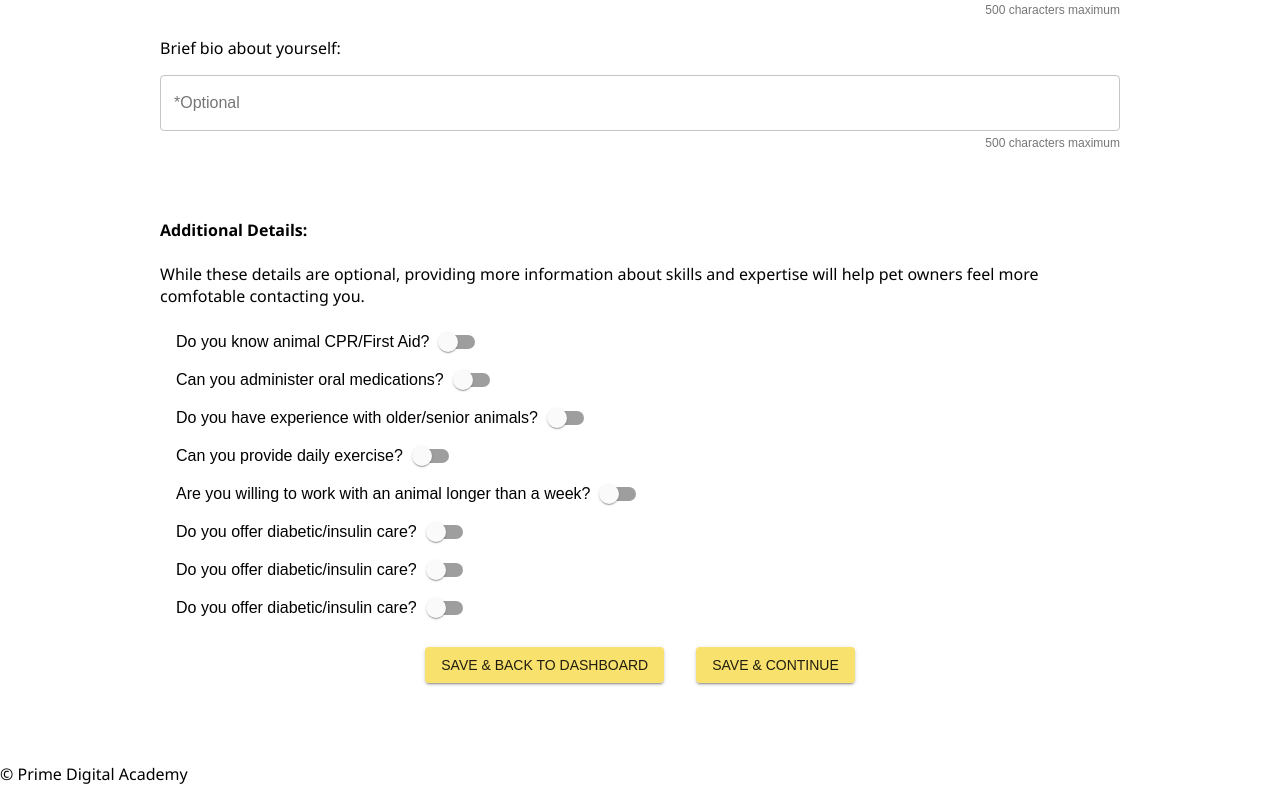
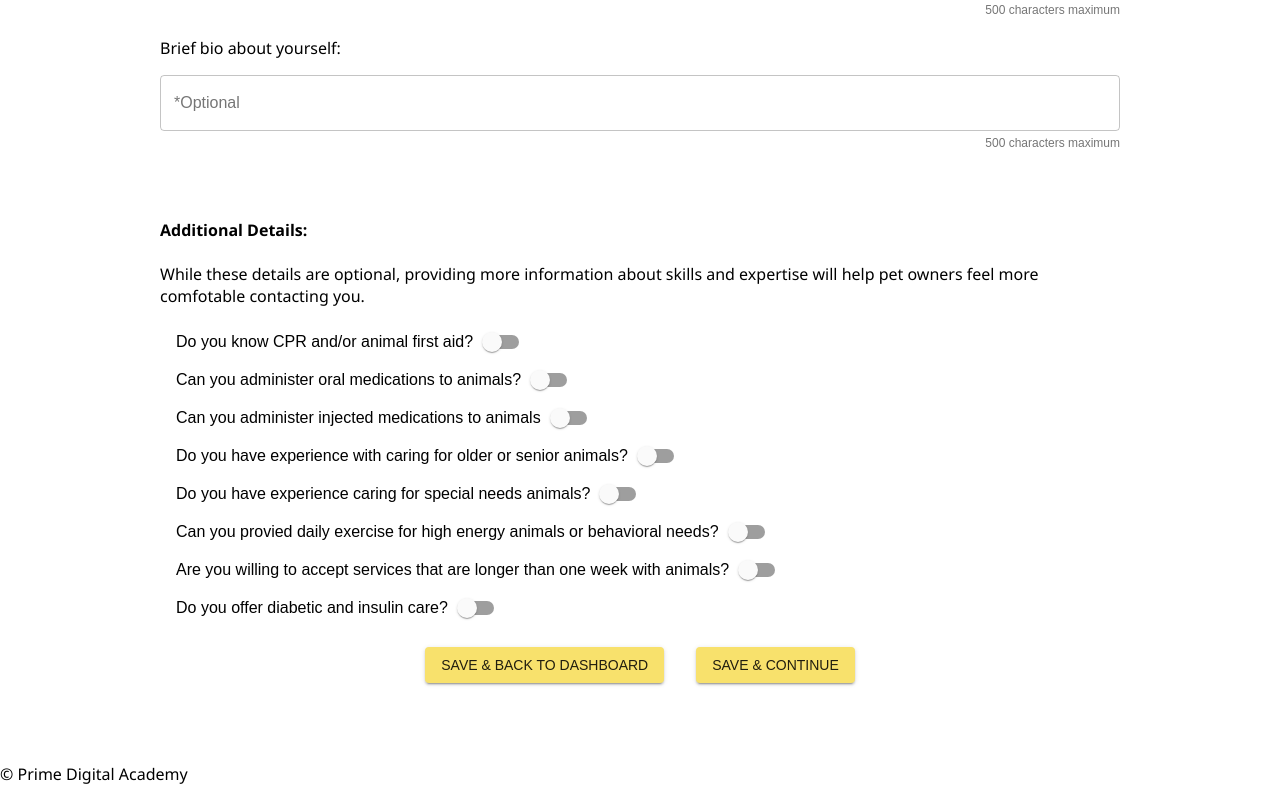
Before and after one commit to chinmayapulikallu/pet-techs, a React (Create React App) app: page /#/vtreg3 in a window 1280 px wide. Shown: the part 842-1627 px from the top of the page. Built offline with nearby package versions, Linux system fonts and the light colour scheme; no server answers.

Commit message:
changing content of additional details

```diff
--- a/src/components/VTPage3/VTPage3.jsx
+++ b/src/components/VTPage3/VTPage3.jsx
@@ -147,22 +147,21 @@ class VTReg3 extends Component {
                         <Grid item xs={12}>
                             <FormControlLabel
                                 control={<Switch onChange={this.handleToggleChangeFor("cpr")} />}
-                                label="Do you know animal CPR/First Aid?"
+                                label="Do you know CPR and/or animal first aid?"
                                 labelPlacement="start"
                             />
                         </Grid>
                         <Grid item xs={12}>
                             <FormControlLabel
                                 control={<Switch onChange={this.handleToggleChangeFor("oralMedication")} />}
-                                label="Can you administer oral medications?"
+                                label="Can you administer oral medications to animals?"
                                 labelPlacement="start"
                             />
                         </Grid>
                         <Grid item xs={12}>
-
                             <FormControlLabel
                                 control={<Switch onChange={this.handleToggleChangeFor("injectableMedicaiton")} />}
-                                label="Do you have experience with older/senior animals?"
+                                label="Can you administer injected medications to animals"
                                 labelPlacement="start"
                             />
                         </Grid>
@@ -170,36 +169,38 @@ class VTReg3 extends Component {
 
                             <FormControlLabel
                                 control={<Switch onChange={this.handleToggleChangeFor("expOlderPet")} />}
-                                label="Can you provide daily exercise?"
-                                labelPlacement="start"
-                            />
-                        </Grid>
-                        <Grid item xs={12}>
-                            <FormControlLabel
-                                control={<Switch onChange={this.handleToggleChangeFor("expSpecialPet")} />}
-                                label="Are you willing to work with an animal longer than a week?"
+                                label="Do you have experience with caring for older or senior animals?"
                                 labelPlacement="start"
                             />
                         </Grid>
                         <Grid item xs={12}>
 
                             <FormControlLabel
+                                control={<Switch onChange={this.handleToggleChangeFor("expSpecialPet")} />}
+                                label="Do you have experience caring for special needs animals?"
+                                labelPlacement="start"
+                            />
+                        </Grid>
+
+                        <Grid item xs={12}>
+
+                            <FormControlLabel
                                 control={<Switch onChange={this.handleToggleChangeFor("dailyExercise")} />}
-                                label="Do you offer diabetic/insulin care?"
+                                label="Can you provied daily exercise for high energy animals or behavioral needs?"
                                 labelPlacement="start"
                             />
                         </Grid>
                         <Grid item xs={12}>
                             <FormControlLabel
                                 control={<Switch onChange={this.handleToggleChangeFor("petLongerThanAWeek")} />}
-                                label="Do you offer diabetic/insulin care?"
+                                label="Are you willing to accept services that are longer than one week with animals?"
                                 labelPlacement="start"
                             />
                         </Grid>
                         <Grid item xs={12}>
                             <FormControlLabel
                                 control={<Switch onChange={this.handleToggleChangeFor("diabeticInsulinCare")} />}
-                                label="Do you offer diabetic/insulin care?"
+                                label="Do you offer diabetic and insulin care?"
                                 labelPlacement="start"
                             />
                         </Grid>
```
